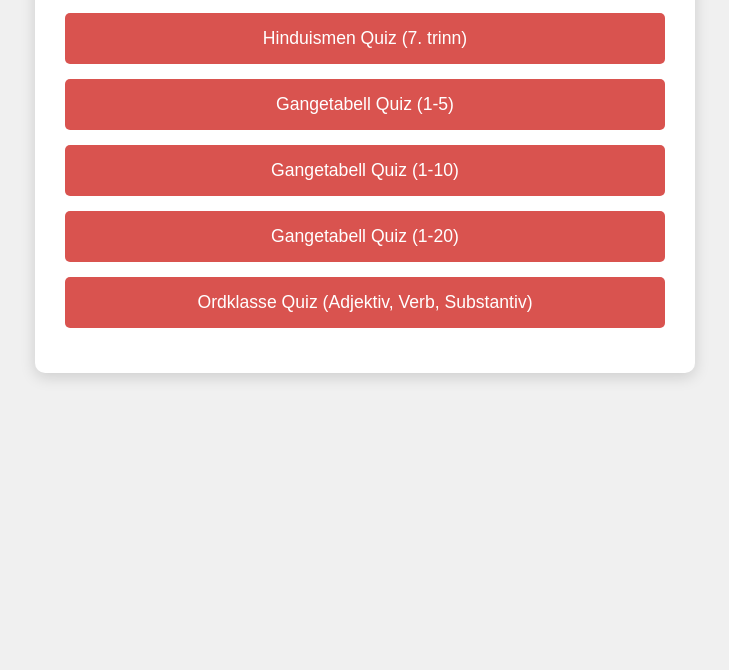
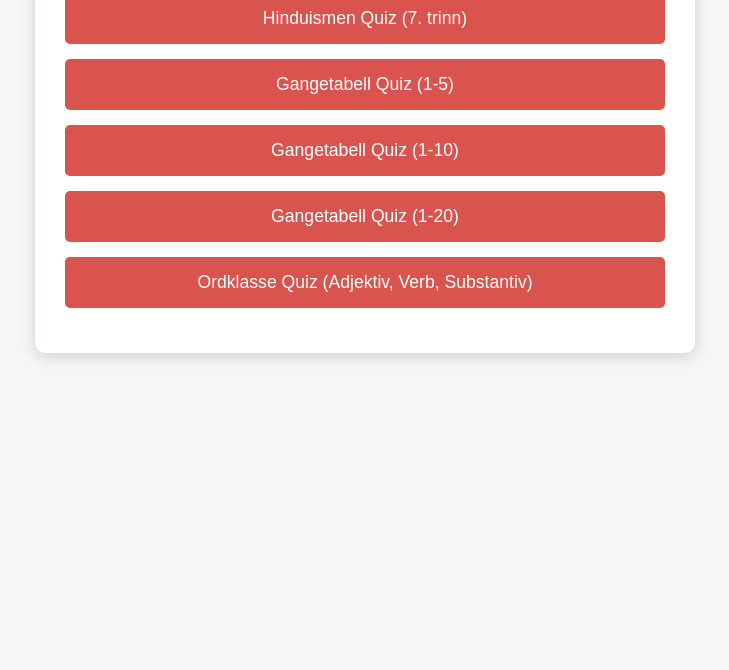
Before and after one commit to Sjarleee/hinduismen-quiz, a plain HTML site: page index.html in a window 1280 px wide. Shown: the part 170-840 px from the top of the page, without its empty margins (275-1004 px from the left). After the commit the page ends 800 px from the top, so only its background shows below. Drawn offline with Linux system fonts and the light colour scheme.

Commit message:
added height

```diff
--- a/index.html
+++ b/index.html
@@ -9,13 +9,14 @@
             font-family: Arial, sans-serif;
             margin: 0;
             padding: 0;
-            background-color: #f0f0f0;
+            background-color: #f4f7f6; /* Litt endret bakgrunnsfarge for konsistens */
             color: #333;
             display: flex;
             flex-direction: column;
-            align-items: center;
+            align-items: center; /* Sentrerer .container horisontalt */
             min-height: 100vh;
-            padding-top: 40px;
+            padding: 20px; /* Lagt til padding på alle sider */
+            box-sizing: border-box; /* Inkluderer padding og border i elementets totale bredde/høyde */
         }
         .container {
             background-color: #fff;
@@ -24,7 +25,7 @@
             box-shadow: 0 4px 15px rgba(0,0,0,0.15);
             width: 100%;
             max-width: 600px;
-            text-align: center;
+            text-align: center; /* Beholder sentrert tekst inni containeren */
         }
         .home-link {
             display: block;
```
